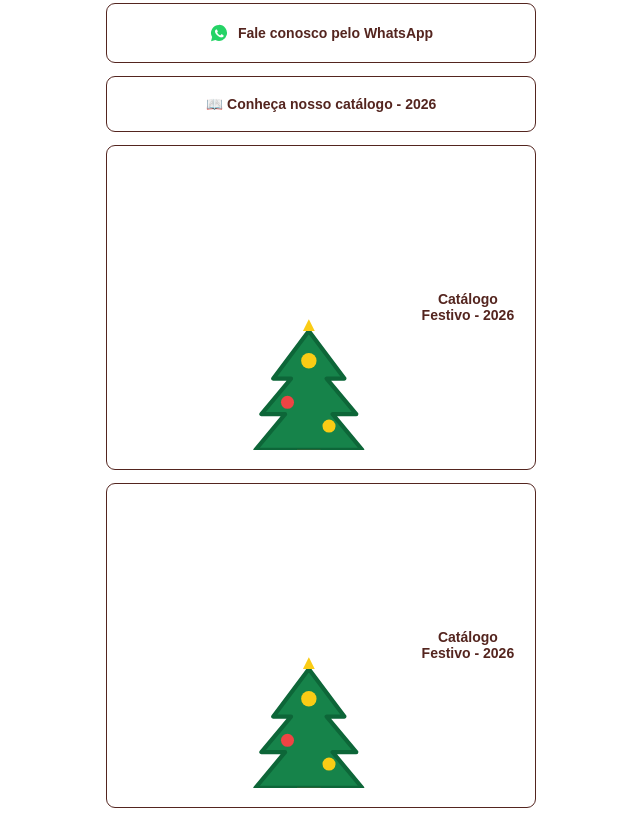
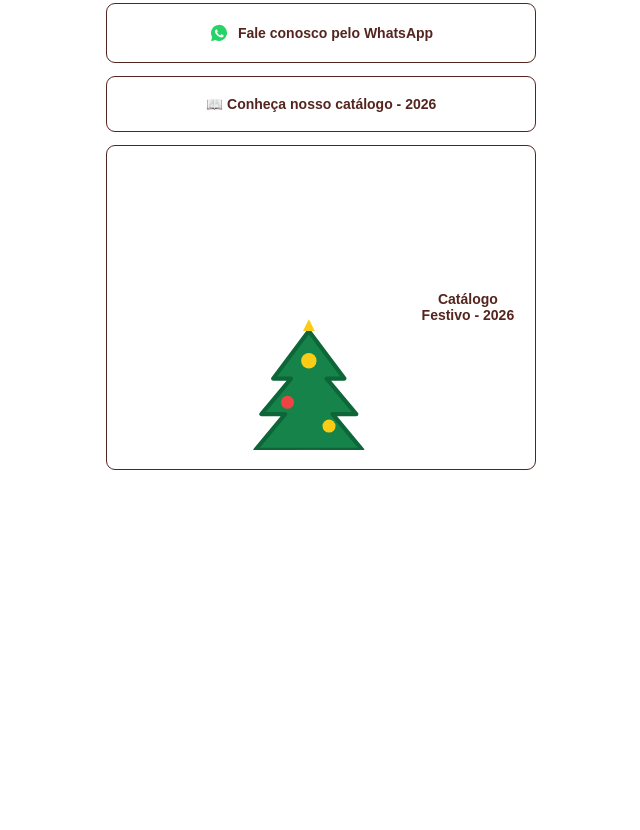
Before and after one commit to agomes2201-boop/new-links-page, a plain HTML site: page index.html in a window 1280 px wide. Shown: the part 309-1139 px from the top of the page, without its empty margins (319-959 px from the left). After the commit the page ends 885 px from the top, so only its background shows below. Drawn offline with Linux system fonts and the light colour scheme.

Commit message:
Atualizaçõa de Natal II

```diff
--- a/index.html
+++ b/index.html
@@ -103,41 +103,6 @@ rel="noopener noreferrer">
 </a>
 
 
-<a class="link link-arvore"
-href="https://canva.link/flnvinyne2fx5dd"
-target="_blank"
-rel="noopener noreferrer">
-
-<svg viewBox="0 0 24 24" aria-hidden="true" focusable="false">
-  <!-- Árvore de Natal -->
-  <g transform="translate(16 14)">
-    <path d="M0 0 L-3 4 H-1.5 L-4 7 H-2 L-4.5 10 H4.5 L2 7 H4 L1.5 4 H3 Z"
-      fill="#16834a" stroke="#0d6638" stroke-width=".35"
-      stroke-linejoin="round"/>
-    <rect x="-1" y="10" width="2" height="2"
-      fill="#8b5a2b"/>
-    <circle cx="0" cy="2.5" r=".65" fill="#facc15"/>
-    <circle cx="-1.8" cy="6" r=".55" fill="#ef4444"/>
-    <circle cx="1.7" cy="8" r=".55" fill="#facc15"/>
-    <path d="M0 -1 L.5 0 H-.5 Z" fill="#facc15"/>
-  </g>
-
-  <defs>
-    <linearGradient id="instagram-gradient"
-      x1="3" y1="21" x2="21" y2="3"
-      gradientUnits="userSpaceOnUse">
-      <stop stop-color="#feda75"/>
-      <stop offset=".5" stop-color="#fa7e1e"/>
-      <stop offset="1" stop-color="#d62976"/>
-    </linearGradient>
-  </defs>
-
-</svg>
-
-<span>Catálogo Festivo - 2026</span>
-</a>
-
-
 <!-- Adicione a localização quando tiver o endereço -->
 <!--
 <a class="link" href="URL_DO_MAPS" target="_blank">
```
